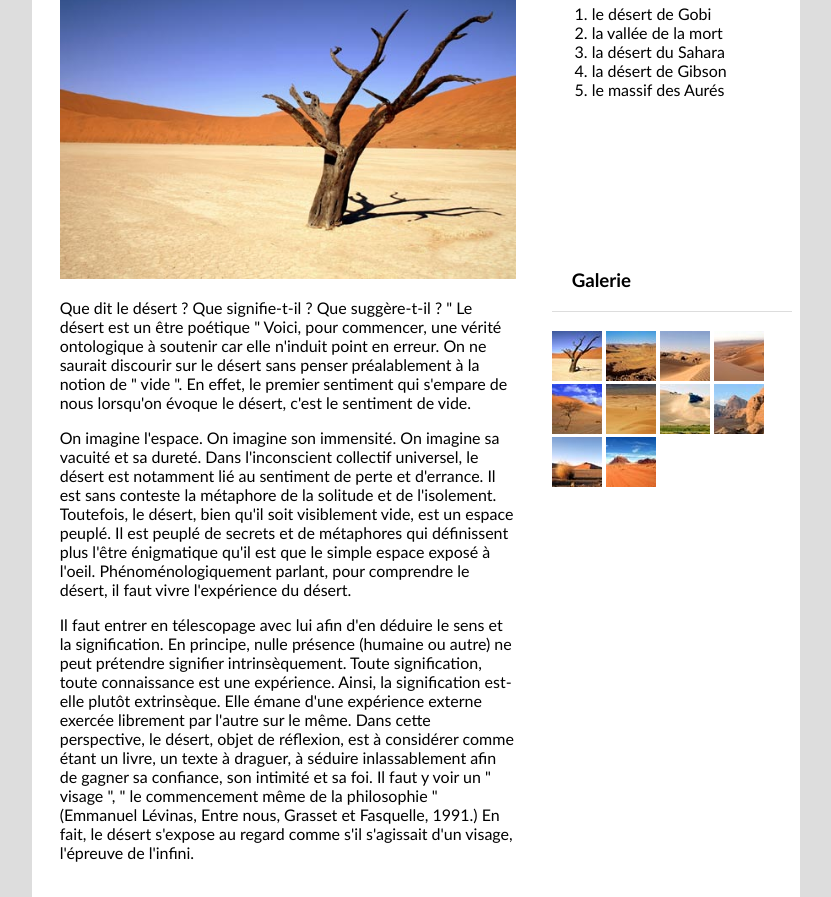
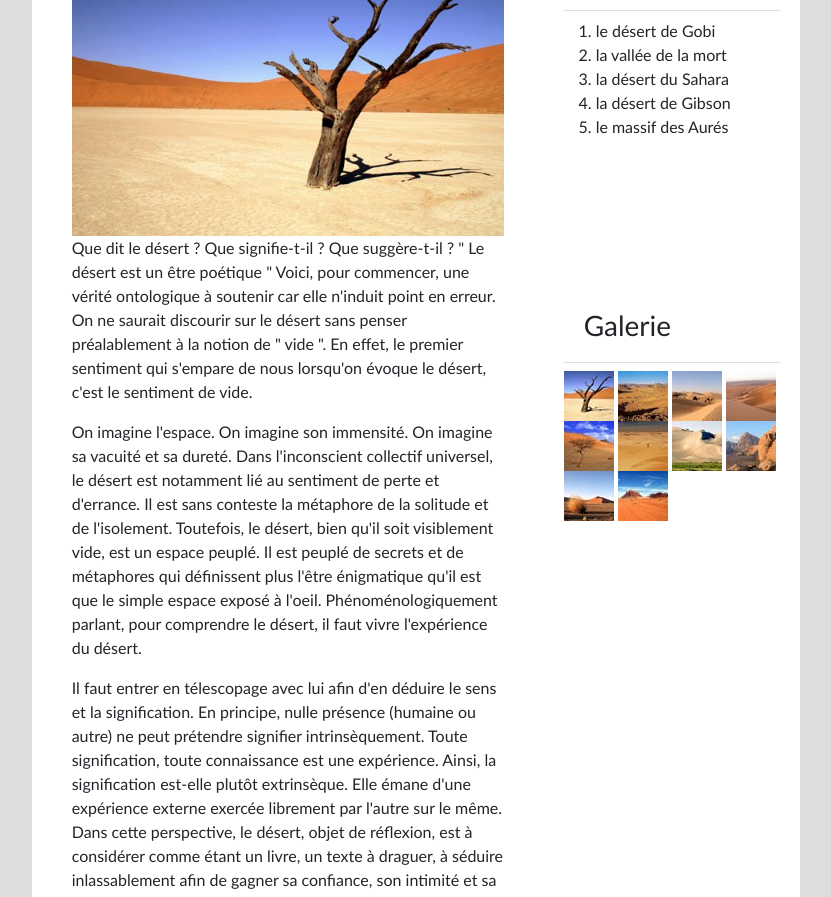
Before and after one commit to MostaphaOuahmane/mostapha-DESERT, a plain HTML site: page index-cor-2.html in a window 1280 px wide. Shown: the part 245-1142 px from the top of the page, without its empty margins (224-1055 px from the left). Drawn offline with nearby package versions, Linux system fonts and the light colour scheme; a web font is replaced by a local one.

Commit message:
ksmdlnksq  bqb

```diff
--- a/index-cor-2.html
+++ b/index-cor-2.html
@@ -1,25 +1,32 @@
 <!DOCTYPE html>
 <html lang="fr">
-
   <head>
-    <meta charset="UTF-8">
-    <meta http-equiv="X-UA-Compatible" content="IE=edge">
-    <meta name="viewport" content="width=device-width, initial-scale=1.0">
+    <meta charset="UTF-8" />
+    <meta http-equiv="X-UA-Compatible" content="IE=edge" />
+    <meta name="viewport" content="width=device-width, initial-scale=1.0" />
     <title>Déserts du monde</title>
     <!-- Bootstrap CSS -->
-    <!-- <link href="https://cdn.jsdelivr.net/npm/bootstrap@5.1.1/dist/css/bootstrap.min.css" rel="stylesheet" integrity="sha384-F3w7mX95PdgyTmZZMECAngseQB83DfGTowi0iMjiWaeVhAn4FJkqJByhZMI3AhiU" crossorigin="anonymous"> -->
+    <link
+      href="https://cdn.jsdelivr.net/npm/bootstrap@5.1.1/dist/css/bootstrap.min.css"
+      rel="stylesheet"
+      integrity="sha384-F3w7mX95PdgyTmZZMECAngseQB83DfGTowi0iMjiWaeVhAn4FJkqJByhZMI3AhiU"
+      crossorigin="anonymous"
+    />
     <!-- =================================== -->
     <!-- fin  de link css de Bootstrap -->
     <!-- =================================== -->
     <!-- =================================== -->
     <!-- fonts-google -->
     <!-- =================================== -->
-<link rel="preconnect" href="https://fonts.googleapis.com">
-<link rel="preconnect" href="https://fonts.gstatic.com" crossorigin>
-<link href="https://fonts.googleapis.com/css2?family=Chau+Philomene+One:ital@1&display=swap" rel="stylesheet">
+    <link rel="preconnect" href="https://fonts.googleapis.com" />
+    <link rel="preconnect" href="https://fonts.gstatic.com" crossorigin />
+    <link
+      href="https://fonts.googleapis.com/css2?family=Chau+Philomene+One:ital@1&display=swap"
+      rel="stylesheet"
+    />
     <!-- fin google-font -->
     <!-- css en externne -->
-    <link rel="stylesheet" href="css/style-cor.css">
+    <link rel="stylesheet" href="css/style-cor.css" />
   </head>
 
   <body>
@@ -28,9 +35,9 @@
       <!-- =================================== -->
       <!-- header en-tête -->
       <!-- =================================== -->
-        <header >
-            <div class="row" >
-                <img src="img/logo.png" alt="logo de déserts">
+      <header>
+        <div class="row">
+          <img src="img/logo.png" alt="logo de déserts" />
           <h1>Déserts du monde</h1>
         </div>
         <!-- fin de la premiér div de header -->
@@ -46,73 +53,73 @@
       <!-- section principal -->
       <!-- =================================== -->
 
-        <main class="row" >
-
-            <section class="col-8 col-xs-12 col-md-12  ">
+      <main class="row">
+        <section class="col-8 col-xs-12 col-md-12">
           <div>
             <h2>A chaque désert son voyage , ses couleurs</h2>
-                    <img src="img/desert.jpg" class="img-fluid" alt="img praincipal">
-                    <p>Que dit le désert ? Que signifie-t-il ? Que suggère-t-il ?
-                        " Le désert est un être poétique "
-                        Voici, pour commencer, une vérité ontologique à soutenir car elle n'induit point en erreur. On ne
-                        saurait
-                        discourir sur le désert sans penser préalablement à la notion de " vide ". En effet, le premier
-                        sentiment
-                        qui s'empare de nous lorsqu'on évoque le désert, c'est le sentiment de vide.</p>
-                    <p> On imagine l'espace. On imagine son immensité. On imagine sa vacuité et sa dureté. Dans
-                        l'inconscient
-                        collectif universel, le désert est notamment lié au sentiment de perte et d'errance. Il est sans
-                        conteste la
-                        métaphore de la solitude et de l'isolement. Toutefois, le désert, bien qu'il soit visiblement vide,
-                        est
-                        un
-                        espace peuplé. Il est peuplé de secrets et de métaphores qui définissent plus l'être énigmatique
-                        qu'il
-                        est
-                        que le simple espace exposé à l'oeil. Phénoménologiquement parlant, pour comprendre le désert, il
-                        faut
-                        vivre
-                        l'expérience du désert.
+            <img src="img/desert.jpg" class="img-fluid" alt="img praincipal" />
+            <p>
+              Que dit le désert ? Que signifie-t-il ? Que suggère-t-il ? " Le
+              désert est un être poétique " Voici, pour commencer, une vérité
+              ontologique à soutenir car elle n'induit point en erreur. On ne
+              saurait discourir sur le désert sans penser préalablement à la
+              notion de " vide ". En effet, le premier sentiment qui s'empare de
+              nous lorsqu'on évoque le désert, c'est le sentiment de vide.
             </p>
             <p>
-                        Il faut entrer en télescopage avec lui afin d'en déduire le sens et la signification. En principe,
-                        nulle
-                        présence (humaine ou autre) ne peut prétendre signifier intrinsèquement. Toute signification, toute
-                        connaissance est une expérience. Ainsi, la signification est-elle plutôt extrinsèque. Elle émane
-                        d'une
-                        expérience externe exercée librement par l'autre sur le même. Dans cette perspective, le désert,
-                        objet
-                        de
-                        réflexion, est à considérer comme étant un livre, un texte à draguer, à séduire inlassablement afin
-                        de
-                        gagner sa confiance, son intimité et sa foi. Il faut y voir un " visage ", " le commencement même de
-                        la
-                        philosophie " (Emmanuel Lévinas, Entre nous, Grasset et Fasquelle, 1991.) En fait, le désert
-                        s'expose au
-                        regard comme s'il s'agissait d'un visage, l'épreuve de l'infini.</p>
+              On imagine l'espace. On imagine son immensité. On imagine sa
+              vacuité et sa dureté. Dans l'inconscient collectif universel, le
+              désert est notamment lié au sentiment de perte et d'errance. Il
+              est sans conteste la métaphore de la solitude et de l'isolement.
+              Toutefois, le désert, bien qu'il soit visiblement vide, est un
+              espace peuplé. Il est peuplé de secrets et de métaphores qui
+              définissent plus l'être énigmatique qu'il est que le simple espace
+              exposé à l'oeil. Phénoménologiquement parlant, pour comprendre le
+              désert, il faut vivre l'expérience du désert.
+            </p>
+            <p>
+              Il faut entrer en télescopage avec lui afin d'en déduire le sens
+              et la signification. En principe, nulle présence (humaine ou
+              autre) ne peut prétendre signifier intrinsèquement. Toute
+              signification, toute connaissance est une expérience. Ainsi, la
+              signification est-elle plutôt extrinsèque. Elle émane d'une
+              expérience externe exercée librement par l'autre sur le même. Dans
+              cette perspective, le désert, objet de réflexion, est à considérer
+              comme étant un livre, un texte à draguer, à séduire inlassablement
+              afin de gagner sa confiance, son intimité et sa foi. Il faut y
+              voir un " visage ", " le commencement même de la philosophie "
+              (Emmanuel Lévinas, Entre nous, Grasset et Fasquelle, 1991.) En
+              fait, le désert s'expose au regard comme s'il s'agissait d'un
+              visage, l'épreuve de l'infini.
+            </p>
           </div>
         </section>
         <!-- fin de section -->
-            <aside class="col-4 col-xs-12 col-md-12 ">
+        <aside
+          class="
+            col-4 col-xs-12 col-md-12
+            d-sm-none d-md-block d-none d-lg-block
+          "
+        >
           <h3>Top 5 des déserts</h3>
           <ol>
             <li>le désert de Gobi</li>
             <li>la vallée de la mort</li>
             <li>la désert du Sahara</li>
-                    <li> la désert de Gibson</li>
+            <li>la désert de Gibson</li>
             <li>le massif des Aurés</li>
           </ol>
           <h3>Galerie</h3>
-                <img src="img/vignette1.jpg" alt="ouahmane mostapha">
-                <img src="img/vignette2.jpg" alt="ouahmane mostapha">
-                <img src="img/vignette3.jpg" alt="ouahmane mostapha">
-                <img src="img/vignette4.jpg" alt="ouahmane mostapha">
-                <img src="img/vignette5.jpg" alt="ouahmane mostapha">
-                <img src="img/vignette6.jpg" alt="ouahmane mostapha">
-                <img src="img/vignette7.jpg" alt="ouahmane mostapha">
-                <img src="img/vignette8.jpg" alt="ouahmane mostapha">
-                <img src="img/vignette9.jpg" alt="ouahmane mostapha">
-                <img src="img/vignette10.jpg" alt="ouahmane mostapha">
+          <img src="img/vignette1.jpg" alt="ouahmane mostapha" />
+          <img src="img/vignette2.jpg" alt="ouahmane mostapha" />
+          <img src="img/vignette3.jpg" alt="ouahmane mostapha" />
+          <img src="img/vignette4.jpg" alt="ouahmane mostapha" />
+          <img src="img/vignette5.jpg" alt="ouahmane mostapha" />
+          <img src="img/vignette6.jpg" alt="ouahmane mostapha" />
+          <img src="img/vignette7.jpg" alt="ouahmane mostapha" />
+          <img src="img/vignette8.jpg" alt="ouahmane mostapha" />
+          <img src="img/vignette9.jpg" alt="ouahmane mostapha" />
+          <img src="img/vignette10.jpg" alt="ouahmane mostapha" />
         </aside>
         <!-- fin de aside -->
       </main>
@@ -120,18 +127,20 @@
       <!-- =================================== -->
       <!-- pied de page -->
       <!-- =================================== -->
-        <footer><p>  &copy;2021 - Déserts du monde</p></footer>
+      <footer><p>&copy;2021 - Déserts du monde</p></footer>
       <!-- fin de footer -->
       <!-- =================================== -->
       <!-- js Boostrap -->
       <!-- =================================== -->
 
-        <!-- <script src="https://cdn.jsdelivr.net/npm/bootstrap@5.1.1/dist/js/bootstrap.bundle.min.js" integrity="sha384-/bQdsTh/da6pkI1MST/rWKFNjaCP5gBSY4sEBT38Q/9RBh9AH40zEOg7Hlq2THRZ" crossorigin="anonymous"></script> -->
+      <script
+        src="https://cdn.jsdelivr.net/npm/bootstrap@5.1.1/dist/js/bootstrap.bundle.min.js"
+        integrity="sha384-/bQdsTh/da6pkI1MST/rWKFNjaCP5gBSY4sEBT38Q/9RBh9AH40zEOg7Hlq2THRZ"
+        crossorigin="anonymous"
+      ></script>
     </div>
     <!-- =================================== -->
     <!-- fin le contenuer principal -->
     <!-- =================================== -->
-
   </body>
-
 </html>
```
Lines whose indentation alone changed are shown as unchanged.
